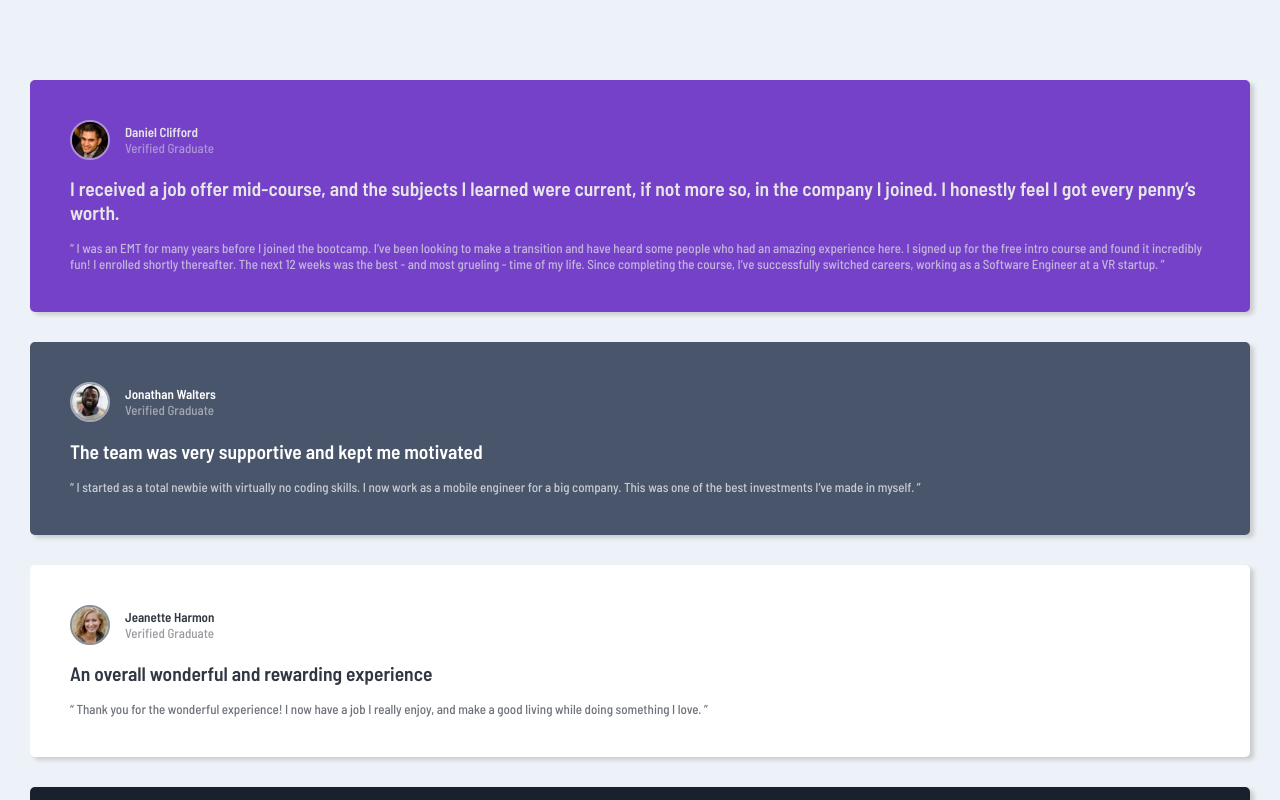
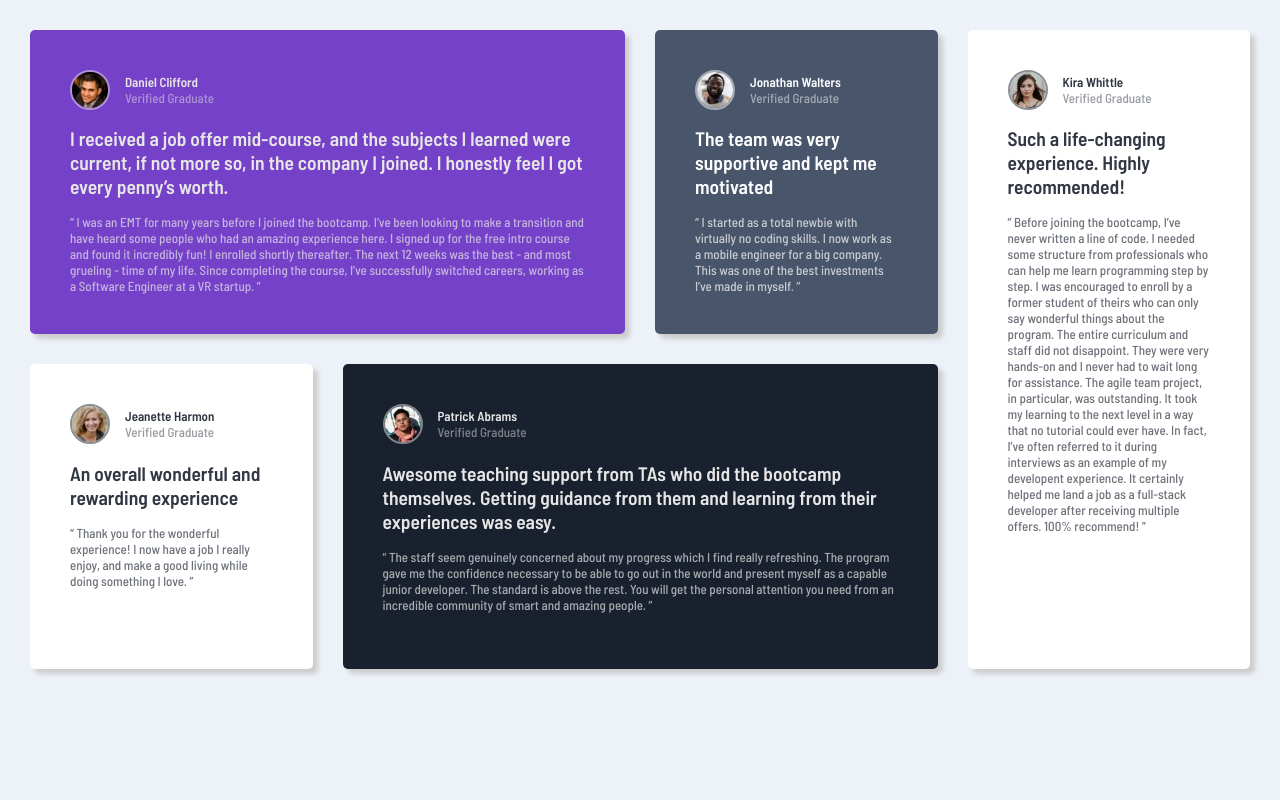
Before and after one commit to Dan-Lucian/css-challenge-grid, a plain HTML site: page index.html in a window 1280 px wide. Shown: the top 800 px of the page. Drawn offline with Linux system fonts and the light colour scheme.

```diff
--- a/index.html
+++ b/index.html
@@ -123,13 +123,13 @@
             </p>
         </div>
 
-        <div class="attribution">
+        <!-- <div class="attribution">
             Challenge by
             <a
                 href="https://www.frontendmentor.io?ref=challenge"
                 target="_blank"
                 >Frontend Mentor</a
             >. Coded by <a href="#">Your Name Here</a>.
-        </div>
+        </div> -->
     </body>
 </html>
--- a/main.scss
+++ b/main.scss
@@ -16,7 +16,7 @@
 body {
     font-family: "Barlow Semi Condensed";
     font-size: 13px;
-    padding: 50px 0;
+    padding: 50px 30px;
     margin: 0;
     background-color: hsl(210, 46%, 95%);
 }
@@ -24,8 +24,8 @@
 .card {
     border-radius: 5px;
     padding: 40px;
-    margin: 30px;
-    box-shadow: 4px 3px 4px hsl(0, 0%, 80%);
+    box-shadow: 5px 5px 5px hsl(0, 0%, 80%);
+    margin: 30px 0;
 
     img {
         border-radius: 50%;
@@ -48,6 +48,7 @@
 .card-1 {
     background-color: hsl(263, 55%, 52%);
     color: hsl(0, 0%, 90%);
+    grid-area: Daniel;
 
     p {
         opacity: 50%;
@@ -65,6 +66,7 @@
 .card-2 {
     background-color: hsl(217, 19%, 35%);
     color: hsl(0, 0%, 100%);
+    grid-area: Jonathan;
 
     p {
         opacity: 50%;
@@ -82,6 +84,7 @@
 .card-3 {
     background-color: hsl(0, 0%, 100%);
     color: hsla(219, 29%, 14%, 0.9);
+    grid-area: Jeanette;
 
     p {
         opacity: 50%;
@@ -99,6 +102,7 @@
 .card-4 {
     background-color: hsl(219, 29%, 14%);
     color: hsl(0, 0%, 90%);
+    grid-area: Patrick;
 
     p {
         opacity: 50%;
@@ -116,6 +120,7 @@
 .card-5 {
     background-color: hsl(0, 0%, 100%);
     color: hsla(219, 29%, 14%, 0.9);
+    grid-area: Kira;
 
     p {
         opacity: 50%;
@@ -130,3 +135,20 @@
         border: 2px solid hsla(219, 29%, 14%, 0.5);
     }
 }
+
+@media screen and (min-width: 700px) {
+    body {
+        display: grid;
+        grid-gap: 30px;
+        padding: 30px;
+        grid-template-columns: 1fr 1fr 1fr 1fr;
+        grid-template-rows: 1fr 1fr;
+        grid-template-areas:
+            "Daniel Daniel Jonathan Kira"
+            "Jeanette Patrick Patrick Kira";
+    }
+
+    .card {
+        margin: 0;
+    }
+}
```
Also changed, not shown: main.css, 1 other file.
